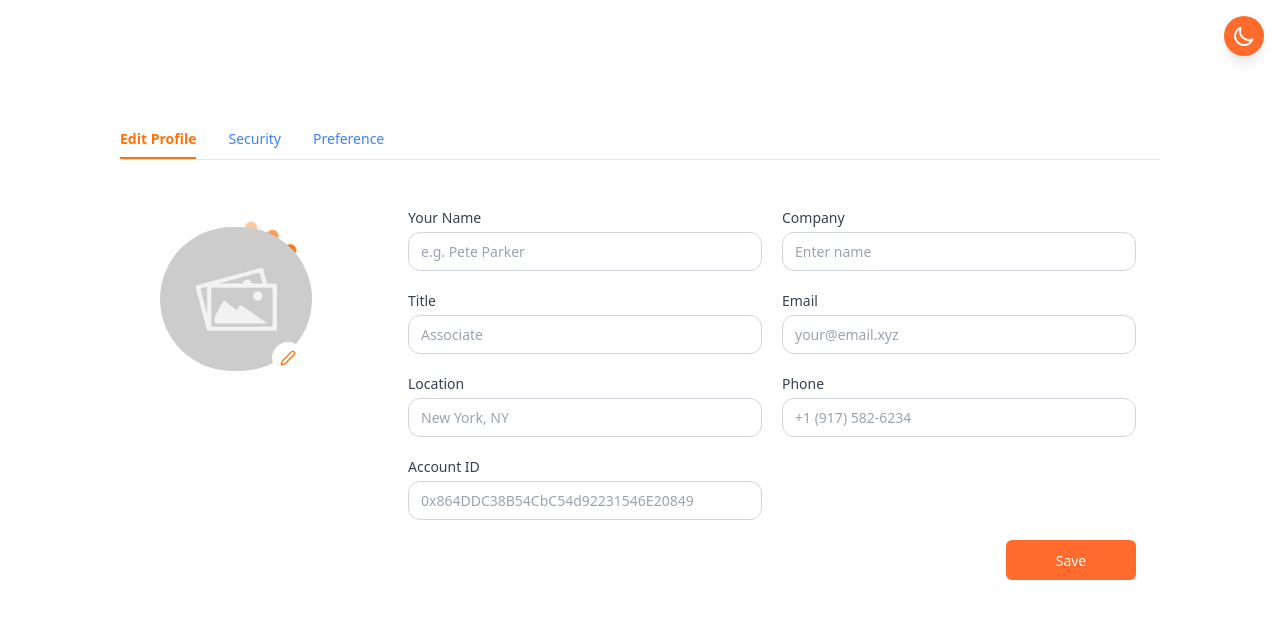
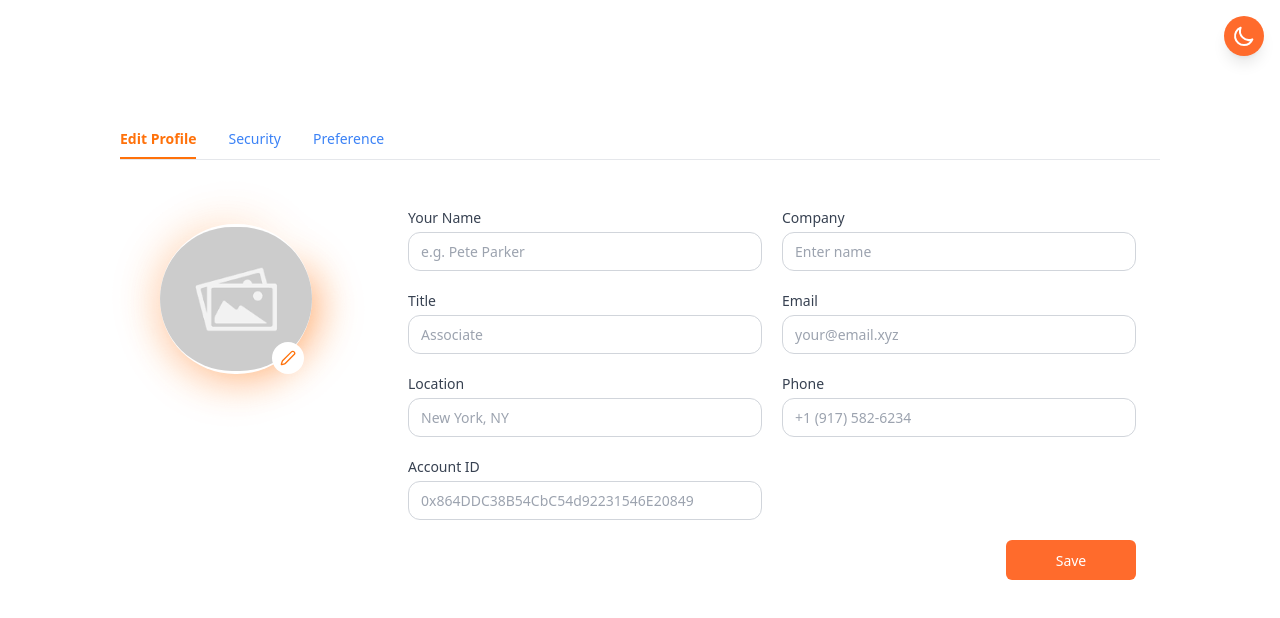
Before and after one commit to JabulaniUsen/hashfire, a Next.js app: page /profile/edit-profile in a window 1280 px wide. Shown: the top 618 px of the page. Built offline with nearby package versions, Linux system fonts and the light colour scheme.

Commit message:
Adding blur animation

```diff
--- a/src/components/ImageUpload.tsx
+++ b/src/components/ImageUpload.tsx
@@ -30,25 +30,34 @@ const ImageUpload: React.FC = () => {
   return (
     <div className="max-w-md mx-auto p-4">
       <div className="relative w-[152px] h-[150px]">
-        {[...Array(3)].map((_, i) => (
-          <div
-            key={i}
-            className="absolute w-3 h-3 rounded-full bg-primary"
-            style={{
-              animation: `rotate 3s linear infinite`,
-              top: '-4px',
-              left: 'calc(50% - 6px)',
-              transformOrigin: '50% 79px',
-              opacity: 1 - (i * 0.3),
-              animationDelay: `-${i * 0.15}s`
-            }}
-          />
-        ))}
+        <div
+          className="absolute inset-0 rounded-full"
+          style={{
+            background: `conic-gradient(from 0deg, #FF710A 0%, transparent 100%)`,
+            animation: 'spin 2s linear infinite',
+            zIndex: 0,
+            filter: 'blur(25px)',
+            opacity: 0.5,
+            transform: 'scale(1.1)'
+          }}
+        />
 
         <div
-          className="relative w-full h-full rounded-full flex items-center justify-center cursor-pointer border-gray-200"
+          className="absolute inset-0 rounded-full"
+          style={{
+            background: `conic-gradient(from 0deg, #FF710A 0%, transparent 100%)`,
+            animation: 'spin 2s linear infinite',
+            zIndex: 0,
+            filter: 'blur(20px)',
+            opacity: 0.5
+          }}
+        />
+
+        <div
+          className="relative w-full h-full rounded-full flex items-center justify-center cursor-pointer bg-white"
           onDragOver={(e) => e.preventDefault()}
           onDrop={handleDrop}
+          style={{ zIndex: 1 }}
         >
           {imagePreview ? (
             <img
@@ -81,12 +90,12 @@ const ImageUpload: React.FC = () => {
         </div>
 
         <style jsx>{`
-          @keyframes rotate {
+          @keyframes spin {
             from {
-              transform: rotate(360deg);
+              transform: rotate(0deg);
             }
             to {
-              transform: rotate(0deg);
+              transform: rotate(-360deg);
             }
           }
         `}</style>
```
